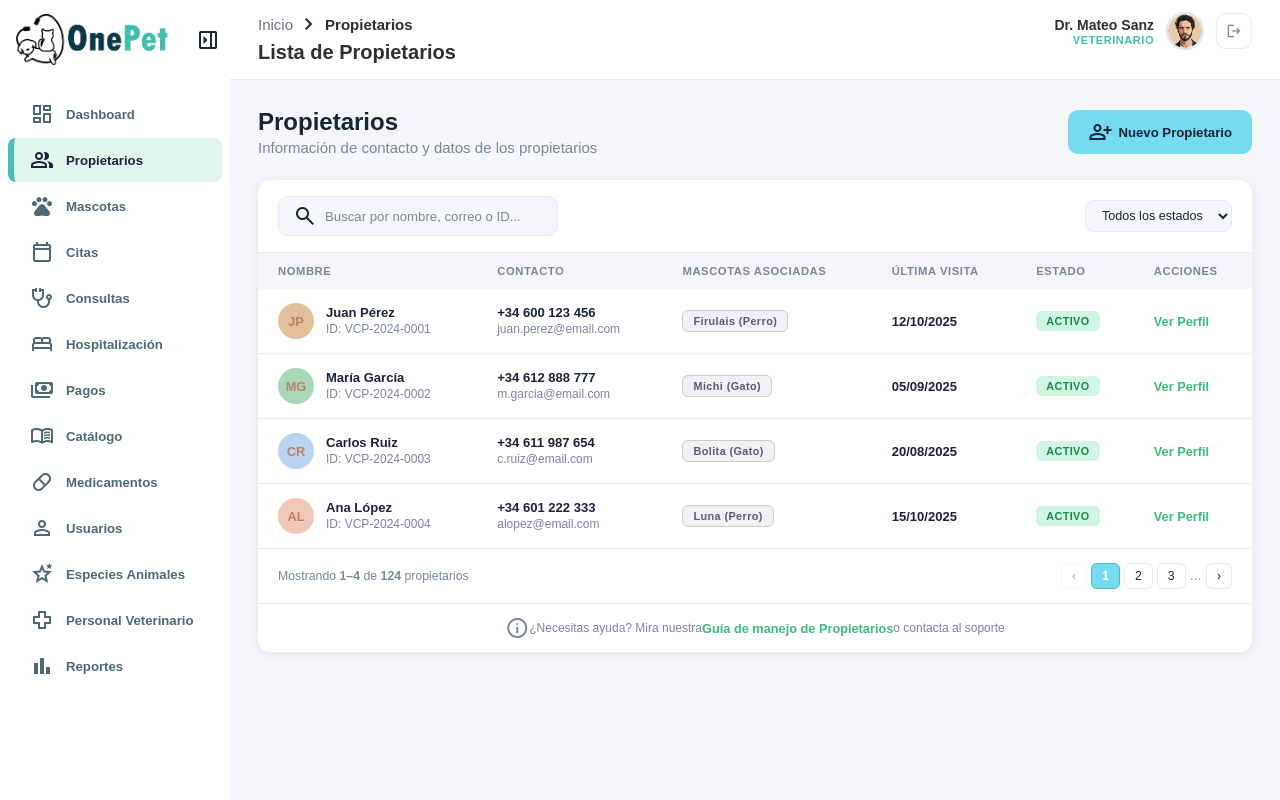
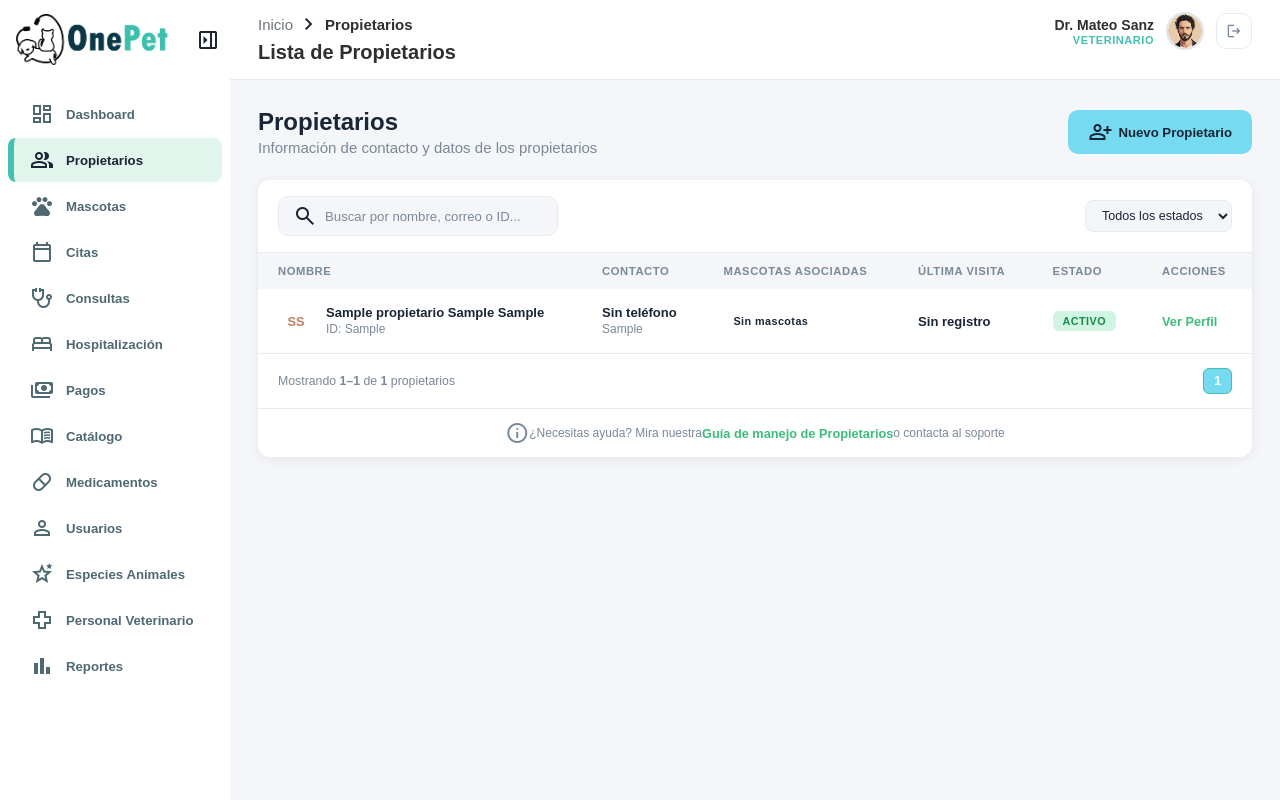
Before and after one commit to araceliimarcoos/OnePet, a Django app: page /propietarios/ in a window 1280 px wide. Run offline with Django 5.2, Linux system fonts and the light colour scheme; a user stored in the database is signed in; tables that the repository leaves empty hold one stand-in row (values such as "Sample post").

Commit message:
Vista y template de propietarios en inicio con datos reales

```diff
--- a/web/templates/propietarios/propietarios_lista.html
+++ b/web/templates/propietarios/propietarios_lista.html
@@ -154,109 +154,81 @@
                         <th>ACCIONES</th>
                     </tr>
                 </thead>
+            <!--...............................................................................................................-->
                 <tbody id="propietariosBody">
 
-                    <tr data-estado="ACTIVO">
+                    {% for propietario in propietarios %}
+                        <tr>
+
                             <td>
                                 <div class="user-cell">
-                                <div class="user-avatar-p" style="background-color: #e2c09c;">JP</div>
+                                    <div class="user-avatar-p">
+                                        {{ propietario.nombrepila|slice:":1" }}{{ propietario.primerapellido|slice:":1" }}
+                                    </div>
+
                                     <div class="user-info-text">
-                                    <span class="user-name-table">Juan Pérez</span>
-                                    <span class="user-email-table">ID: VCP-2024-0001</span>
+                                        <span class="user-name-table">
+                                            {{ propietario.nombrepila }} {{ propietario.primerapellido }} {{ propietario.segundoapellido }}
+                                        </span>
+                                        <span class="user-email-table">
+                                            ID: {{ propietario.folio }}
+                                        </span>
                                     </div>
                                 </div>
                             </td>
+
                             <td>
                                 <div class="user-info-text">
-                                <span class="user-name-table">+34 600 123 456</span>
-                                <span class="user-email-table">juan.perez@email.com</span>
+                                    <span class="user-name-table">Sin teléfono</span>
+                                    <span class="user-email-table">{{ propietario.correo }}</span>
                                 </div>
                             </td>
-                        <td><span class="badge pending">Firulais (Perro)</span></td>
-                        <td><strong>12/10/2025</strong></td>
-                        <td><span class="badge confirmed">ACTIVO</span></td>
-                        <td><a href="{% url 'detalles_propietario' %}" class="link-green">Ver Perfil</a></td>
+
+                            <td>
+                                <span class="badge">Sin mascotas</span>
+                            </td>
+
+                            <td>
+                                <strong>Sin registro</strong>
+                            </td>
+
+                            <td>
+                                <span class="badge confirmed">ACTIVO</span>
+                            </td>
+
+                            <td>
+                                <a href="#" class="link-green">Ver Perfil</a>
+                            </td>
+
                         </tr>
-
-                    <tr data-estado="ACTIVO">
-                        <td>
-                            <div class="user-cell">
-                                <div class="user-avatar-p" style="background-color: #a8d8b9;">MG</div>
-                                <div class="user-info-text">
-                                    <span class="user-name-table">María García</span>
-                                    <span class="user-email-table">ID: VCP-2024-0002</span>
-                                </div>
-                            </div>
-                        </td>
-                        <td>
-                            <div class="user-info-text">
-                                <span class="user-name-table">+34 612 888 777</span>
-                                <span class="user-email-table">m.garcia@email.com</span>
-                            </div>
-                        </td>
-                        <td><span class="badge pending">Michi (Gato)</span></td>
-                        <td><strong>05/09/2025</strong></td>
-                        <td><span class="badge confirmed">ACTIVO</span></td>
-                        <td><a href="#" class="link-green">Ver Perfil</a></td>
-                    </tr>
-
-                    <tr data-estado="ACTIVO">
-                        <td>
-                            <div class="user-cell">
-                                <div class="user-avatar-p" style="background-color: #b8d4f0;">CR</div>
-                                <div class="user-info-text">
-                                    <span class="user-name-table">Carlos Ruiz</span>
-                                    <span class="user-email-table">ID: VCP-2024-0003</span>
-                                </div>
-                            </div>
-                        </td>
-                        <td>
-                            <div class="user-info-text">
-                                <span class="user-name-table">+34 611 987 654</span>
-                                <span class="user-email-table">c.ruiz@email.com</span>
-                            </div>
-                        </td>
-                        <td><span class="badge pending">Bolita (Gato)</span></td>
-                        <td><strong>20/08/2025</strong></td>
-                        <td><span class="badge confirmed">ACTIVO</span></td>
-                        <td><a href="#" class="link-green">Ver Perfil</a></td>
-                    </tr>
-
-                    <tr data-estado="ACTIVO">
-                        <td>
-                            <div class="user-cell">
-                                <div class="user-avatar-p" style="background-color: #f0c8b8;">AL</div>
-                                <div class="user-info-text">
-                                    <span class="user-name-table">Ana López</span>
-                                    <span class="user-email-table">ID: VCP-2024-0004</span>
-                                </div>
-                            </div>
-                        </td>
-                        <td>
-                            <div class="user-info-text">
-                                <span class="user-name-table">+34 601 222 333</span>
-                                <span class="user-email-table">alopez@email.com</span>
-                            </div>
-                        </td>
-                        <td><span class="badge pending">Luna (Perro)</span></td>
-                        <td><strong>15/10/2025</strong></td>
-                        <td><span class="badge confirmed">ACTIVO</span></td>
-                        <td><a href="#" class="link-green">Ver Perfil</a></td>
-                    </tr>
+                        {% endfor %}
 
                 </tbody>
+                 <!-- ...............................................................................................................-->
             </table>
         </div>
 
         <div class="table-footer">
-            <span>Mostrando <strong>1–4</strong> de <strong>124</strong> propietarios</span>
+            <span>
+                Mostrando
+                <strong>{{ propietarios.start_index }}–{{ propietarios.end_index }}</strong>
+                de
+                <strong>{{ propietarios.paginator.count }}</strong> propietarios
+            </span>
             <div class="pagination">
-                <button class="page-btn" disabled>‹</button>
-                <button class="page-btn active">1</button>
-                <button class="page-btn">2</button>
-                <button class="page-btn">3</button>
-                <span>…</span>
-                <button class="page-btn">›</button>
+
+                {% if propietarios.has_previous %}
+                    <a href="?page={{ propietarios.previous_page_number }}" class="page-btn">‹</a>
+                {% endif %}
+
+                <span class="page-btn active">
+                    {{ propietarios.number }}
+                </span>
+
+                {% if propietarios.has_next %}
+                    <a href="?page={{ propietarios.next_page_number }}" class="page-btn">›</a>
+                {% endif %}
+
             </div>
         </div>
 
--- a/web/views.py
+++ b/web/views.py
@@ -43,9 +43,7 @@ def api_citas(request):
 @login_required
 def dashboard (request):
     return render(request, 'dashboard.html', { 'seccion_activa': 'dashboard' })
-############################################################################################
-
-from django.core.paginator import Paginator
+#------------------------------------------ MASCOTAS ------------------------------------------------#
 
 @login_required
 def mascotas(request):
@@ -68,22 +66,41 @@ def mascotas(request):
     }
 
     return render(request, 'mascotas/mascotas_lista.html', contexto)
-###############################################################################################
+#- - - - - - - - - - - - - - - - - - - - - - - - - - - - - - - - - - - - - - - - - - - - - - - - - - - - - - -
 @login_required
 def detalles_mascota(request):
     return render(request, 'mascotas/mascotas_detalles.html', { 'seccion_activa': 'mascotas' })
 
+#------------------------------------------ PROPIETARIOS ------------------------------------------------#
+
 @login_required
 def propietarios(request):
-    return render(request, 'propietarios/propietarios_lista.html', { 'seccion_activa': 'propietarios'})
 
+    propietarios_list = Propietario.objects.all().order_by('nombrepila')
+
+    paginator = Paginator(propietarios_list, 15)
+
+    page_number = request.GET.get('page')
+    propietarios = paginator.get_page(page_number)
+
+    contexto = {
+        'seccion_activa': 'propietarios',
+        'propietarios': propietarios,
+        'total_conteo': paginator.count
+    }
+
+    return render(request, 'propietarios/propietarios_lista.html', contexto)
+#- - - - - - - - - - - - - - - - - - - - - - - - - - - - - - - - - - - - - - - - - - - - - - - - - - - - - - -
 @login_required
 def detalles_propietario(request):
     return render(request, 'propietarios/propietarios_detalles.html', { 'seccion_activa': 'propietarios'})
 
+#----------------------------------------------- CITAS ---------------------------------------------------#
 @login_required
 def citas(request):
     return render(request, 'citas/citas_lista.html', { 'seccion_activa': 'citas'})
+
+#---------------------------------------------- CONSULTAS ------------------------------------------------#
 
 @login_required
 def consultas(request):
@@ -93,10 +110,12 @@ def consultas(request):
 def iniciar_consulta(request):
     return render(request, 'consultas/consultas_inicio.html', {'seccion_activa': 'consultas'})
 
+#------------------------------------------ HOSPITALIZACIONES ------------------------------------------------#
 @login_required
 def hospitalizacion(request):
     return render(request, 'hospitalizacion/hospitalizacion_lista.html', { 'seccion_activa': 'hospitalizacion' })
 
+#------------------------------------------ PAGOS ------------------------------------------------#
 @login_required
 def pagos(request):
     return render(request, 'pagos/pagos_lista.html', { 'seccion_activa': 'pagos' })
```
Lines whose indentation alone changed are shown as unchanged.
